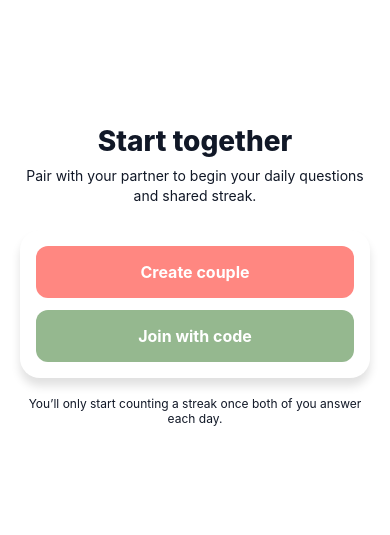
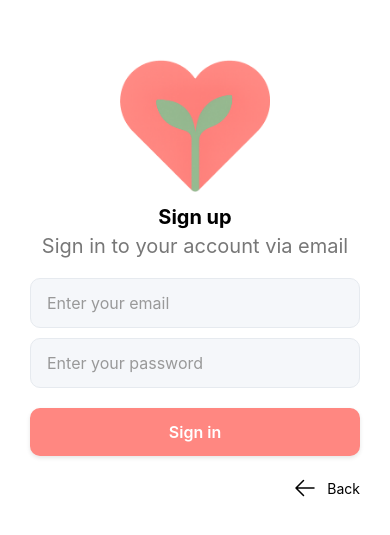
Before and after one commit to BenjaminSoYH/us-dh25, a React Native app: screen / in a window 390 px wide. Shown: the part 147-682 px from the top of the page. Built offline with nearby package versions, Linux system fonts and the light colour scheme.

Commit message:
more changes to pairingscreen

```diff
--- a/navigation/AppNavigator.tsx
+++ b/navigation/AppNavigator.tsx
@@ -1,13 +1,12 @@
 // navigation/AppNavigator.tsx
 import React from 'react';
 import { createNativeStackNavigator } from '@react-navigation/native-stack';
-import SignInScreen from '../screens/LoginAndRegisterScreen';
-import CoupleGateScreen from '../screens/CoupleGateScreen';
 import HomeScreen from '../screens/HomeScreen';
 import SplashScreen from "../screens/SplashScreen";
 import LoginScreen from "../screens/LoginScreen";
 import SignUpScreen from "../screens/SignUpScreen";
 import QuestionScreen from '../screens/QuestionScreen';
+import PairingScreen from '../screens/PairingScreen';
 
 const CreateCouplePlaceholder = () => (
   <></>
@@ -20,28 +19,26 @@ export type RootStackParamList = {
   SplashScreen: undefined;
   SignIn: undefined;
   Home: undefined;
-  CoupleGate: undefined;
   CreateCouple: undefined;
   JoinCouple: undefined;
   LoginScreen: undefined;
   SignUpScreen: undefined;
   QuestionScreen: undefined;
+  PairingScreen: undefined;
+  HomeScreen: undefined;
 };
 
 const Stack = createNativeStackNavigator<RootStackParamList>();
 
 export default function AppNavigator() {
   return (
-    <Stack.Navigator initialRouteName="CoupleGate" screenOptions={{ headerShown: false }}>
-        <Stack.Screen name="SplashScreen" component={SplashScreen} />
-        <Stack.Screen name="LoginScreen" component={LoginScreen}/>
-        <Stack.Screen name="SignUpScreen" component={SignUpScreen}/>
-        <Stack.Screen name="QuestionScreen" component={QuestionScreen} />
-      {/*<Stack.Screen name="SignIn" component={SignInScreen} />*/}
-      {/*<Stack.Screen name="Home" component={HomeScreen} />*/}
-      <Stack.Screen name="CoupleGate" component={CoupleGateScreen} />
-      {/*<Stack.Screen name="CreateCouple" component={CreateCouplePlaceholder} />*/}
-      {/*<Stack.Screen name="JoinCouple" component={JoinCouplePlaceholder} />*/}
+    <Stack.Navigator initialRouteName="SignUpScreen" screenOptions={{ headerShown: false }}>
+      <Stack.Screen name="SplashScreen" component={SplashScreen} />
+      <Stack.Screen name="LoginScreen" component={LoginScreen}/>
+      <Stack.Screen name="SignUpScreen" component={SignUpScreen}/>
+      <Stack.Screen name="QuestionScreen" component={QuestionScreen} />
+      <Stack.Screen name="PairingScreen" component={PairingScreen} />
+      <Stack.Screen name="HomeScreen" component={HomeScreen} />
     </Stack.Navigator>
   );
 }
--- a/screens/CoupleGateScreen.tsx
+++ /dev/null
@@ -1,94 +0,0 @@
-import React from 'react';
-import {
-  SafeAreaView,
-  View,
-  Text,
-  TouchableOpacity,
-  StyleSheet,
-} from 'react-native';
-import { useNavigation } from '@react-navigation/native';
-
-import type { NativeStackNavigationProp } from '@react-navigation/native-stack';
-import type { RootStackParamList } from '../navigation/AppNavigator';
-
-export default function CoupleGateScreen() {
-  const navigation = useNavigation<NativeStackNavigationProp<RootStackParamList, 'CoupleGate'>>();
-
-  return (
-    <SafeAreaView style={styles.safe}>
-      <View style={styles.container}>
-        <View style={styles.header}>
-          <Text style={styles.title}>Start together</Text>
-          <Text style={styles.subtitle}>
-            Pair with your partner to begin your daily questions and shared streak.
-          </Text>
-        </View>
-
-        <View style={styles.card}>
-          <TouchableOpacity
-            style={[styles.primaryBtn, { marginBottom: 12 }]}
-            onPress={() => navigation.navigate('CreateCouple')}
-          >
-            <Text style={styles.primaryText}>Create couple</Text>
-          </TouchableOpacity>
-
-          <TouchableOpacity
-            style={styles.secondaryBtn}
-            onPress={() => navigation.navigate('JoinCouple')}
-          >
-            <Text style={styles.secondaryText}>Join with code</Text>
-          </TouchableOpacity>
-        </View>
-
-        <View style={styles.footer}>
-          <Text style={styles.footerText}>
-            You’ll only start counting a streak once both of you answer each day.
-          </Text>
-        </View>
-      </View>
-    </SafeAreaView>
-  );
-}
-
-const styles = StyleSheet.create({
-  safe: { flex: 1, backgroundColor: '#FFFFFF' },
-  container: { flex: 1, padding: 20, justifyContent: 'center' },
-  header: { marginBottom: 24, alignItems: 'center' },
-  title: { fontSize: 28, fontWeight: '800', color: '#111827' },
-  subtitle: {
-    marginTop: 8,
-    fontSize: 14,
-    color: '#111827',
-    textAlign: 'center',
-    lineHeight: 20,
-  },
-  card: {
-    backgroundColor: 'white',
-    borderRadius: 20,
-    padding: 16,
-    shadowColor: '#000',
-    shadowOpacity: 0.12,
-    shadowRadius: 10,
-    shadowOffset: { width: 0, height: 8 },
-    elevation: 5,
-    borderColor:'#111827',
-  },
-  primaryBtn: {
-    height: 52,
-    borderRadius: 12,
-    alignItems: 'center',
-    justifyContent: 'center',
-    backgroundColor: '#FF8781',
-  },
-  primaryText: { color: 'white', fontWeight: '700', fontSize: 16 },
-  secondaryBtn: {
-    height: 52,
-    borderRadius: 12,
-    alignItems: 'center',
-    justifyContent: 'center',
-    backgroundColor: '#95B88F',
-  },
-  secondaryText: { color: 'white', fontWeight: '700', fontSize: 16 },
-  footer: { marginTop: 18, alignItems: 'center', paddingHorizontal: 8 },
-  footerText: { color: '#111827', fontSize: 12, textAlign: 'center' },
-});
--- a/screens/PairingScreen.tsx
+++ b/screens/PairingScreen.tsx
@@ -11,8 +11,8 @@ import { useNavigation } from '@react-navigation/native';
 import type { NativeStackNavigationProp } from '@react-navigation/native-stack';
 import type { RootStackParamList } from '../navigation/AppNavigator';
 
-export default function CoupleGateScreen() {
-  const navigation = useNavigation<NativeStackNavigationProp<RootStackParamList, 'CoupleGate'>>();
+export default function PairingScreen() {
+  const navigation = useNavigation<NativeStackNavigationProp<RootStackParamList, 'PairingScreen'>>();
 
   return (
     <SafeAreaView style={styles.safe}>
```
